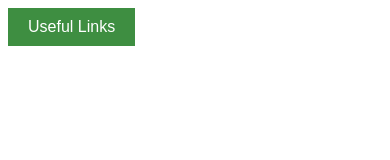
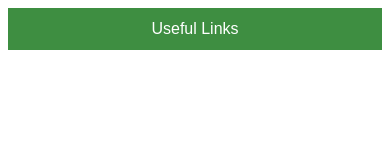
Before and after one commit to ShubhamKumar968/my_Project, a plain HTML site: page button.html in a window 390 px wide. Drawn offline with Linux system fonts and the light colour scheme.

Commit message:
Update button.html

```diff
--- a/button.html
+++ b/button.html
@@ -50,6 +50,24 @@
       height: 20px;
       width: 25px;
     }
+
+    @media (max-width: 768px) {
+   .dropdown button {
+    padding: css(0px, 10px);
+    font-size: 14px;
+    }
+   }
+    @media (max-width: 480px) {
+   .dropdown {
+    display: block;
+    width: 100%;
+    }
+    .dropdown button {
+    width: 100%;
+    padding: 12px 0;
+    font-size: 16px;
+    }
+    }
   </style>
 </head>
 <body>
```
